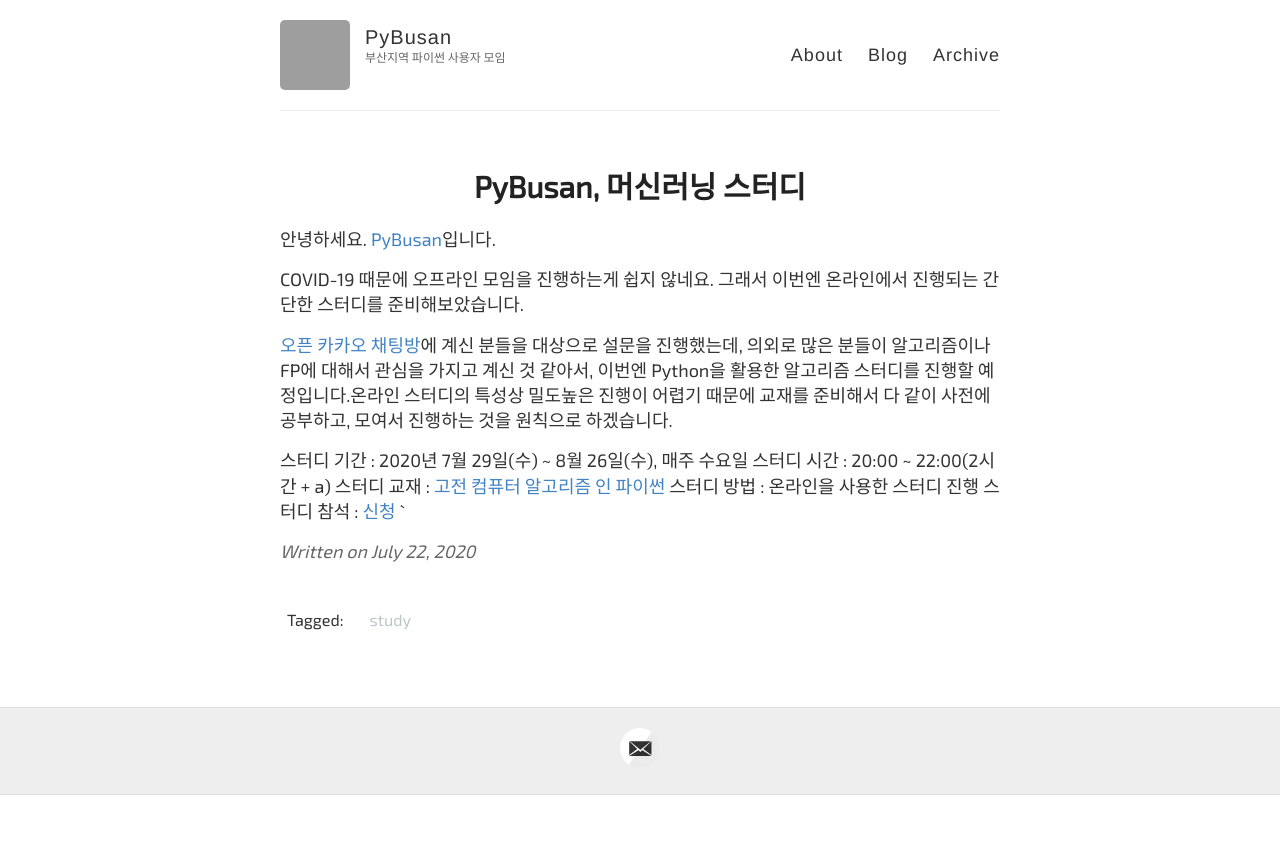
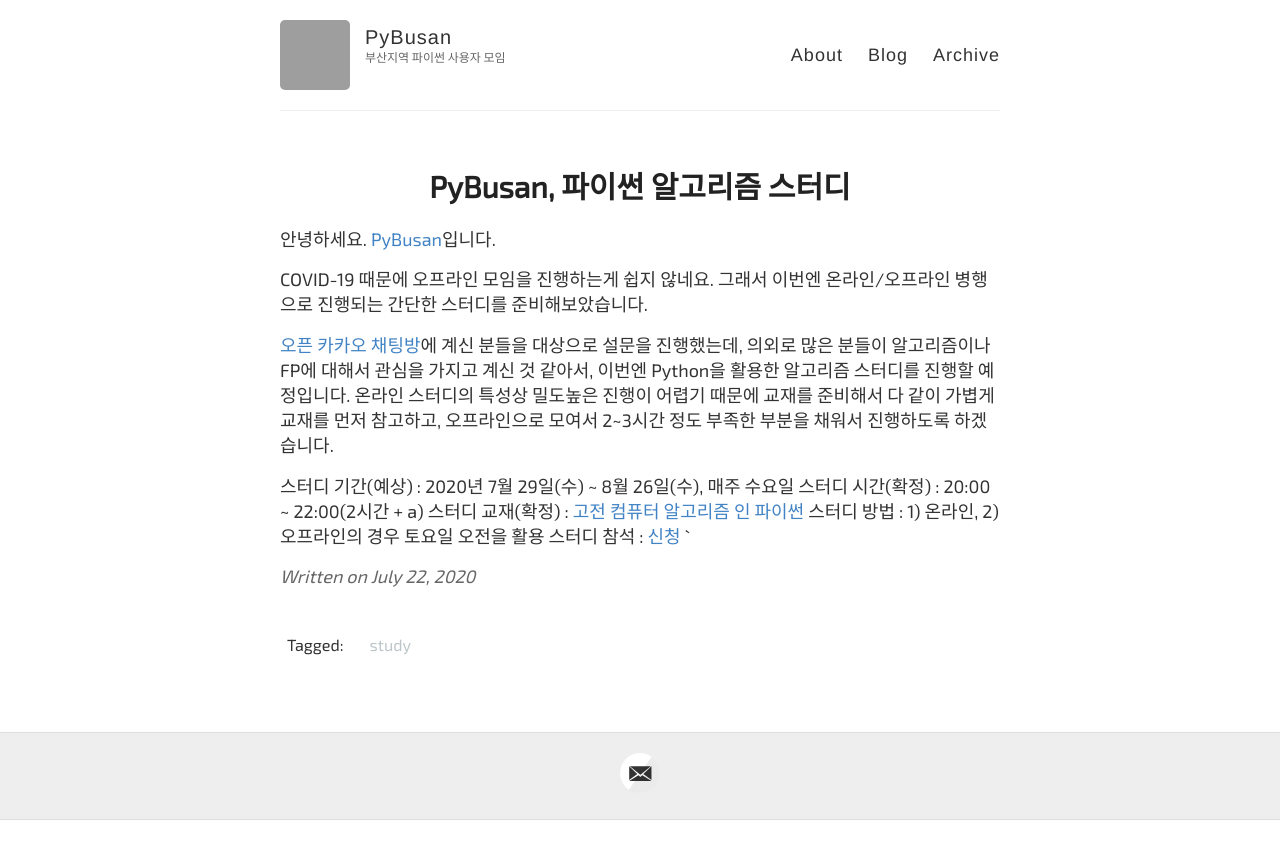
Before and after one commit to pybusan/pybusan.github.io, a Jekyll site: the page built from _posts/2020-07-22-PyBusan_With_Online_Study.md, in a window 1280 px wide. Shown: the top 859 px of the page. Built offline with Jekyll 4.4.1, drawn with Linux system fonts in a browser that asks for light colours; some web fonts are replaced; comment, search, counter and statistics services are not loaded; grey boxes are pictures that could not be loaded.

Commit message:
Update 2020-07-22-PyBusan_With_Online_Study.md

```diff
--- a/_posts/2020-07-22-PyBusan_With_Online_Study.md
+++ b/_posts/2020-07-22-PyBusan_With_Online_Study.md
@@ -1,19 +1,19 @@
 ---
 layout: post
-title: PyBusan, 머신러닝 스터디
+title: PyBusan, 파이썬 알고리즘 스터디
 author: 한상곤
 tags: study
 ---
 
 안녕하세요. [PyBusan](mailto:pybusan@gmail.com)입니다.
 
-COVID-19 때문에 오프라인 모임을 진행하는게 쉽지 않네요. 그래서 이번엔 온라인에서 진행되는 간단한 스터디를 준비해보았습니다.
+COVID-19 때문에 오프라인 모임을 진행하는게 쉽지 않네요. 그래서 이번엔 온라인/오프라인 병행으로 진행되는 간단한 스터디를 준비해보았습니다.
 
-[오픈 카카오 채팅방](https://open.kakao.com/o/g6JQlVdb)에 계신 분들을 대상으로 설문을 진행했는데, 의외로 많은 분들이 알고리즘이나 FP에 대해서 관심을 가지고 계신 것 같아서, 이번엔 Python을 활용한 알고리즘 스터디를 진행할 예정입니다.온라인 스터디의 특성상 밀도높은 진행이 어렵기 때문에 교재를 준비해서 다 같이 사전에 공부하고, 모여서 진행하는 것을 원칙으로 하겠습니다.
+[오픈 카카오 채팅방](https://open.kakao.com/o/g6JQlVdb)에 계신 분들을 대상으로 설문을 진행했는데, 의외로 많은 분들이 알고리즘이나 FP에 대해서 관심을 가지고 계신 것 같아서, 이번엔 Python을 활용한 알고리즘 스터디를 진행할 예정입니다. 온라인 스터디의 특성상 밀도높은 진행이 어렵기 때문에 교재를 준비해서 다 같이 가볍게 교재를 먼저 참고하고, 오프라인으로 모여서 2~3시간 정도 부족한 부분을 채워서 진행하도록 하겠습니다.
 
-스터디 기간 : 2020년 7월 29일(수) ~ 8월 26일(수), 매주 수요일
-스터디 시간 : 20:00 ~ 22:00(2시간 + a)
-스터디 교재 : [고전 컴퓨터 알고리즘 인 파이썬](https://ridibooks.com/books/443000749?_s=search&_q=%ED%8C%8C%EC%9D%B4%EC%8D%AC+%EA%B3%A0%EC%A0%84)
-스터디 방법 : 온라인을 사용한 스터디 진행
+스터디 기간(예상) : 2020년 7월 29일(수) ~ 8월 26일(수), 매주 수요일
+스터디 시간(확정) : 20:00 ~ 22:00(2시간 + a)
+스터디 교재(확정) : [고전 컴퓨터 알고리즘 인 파이썬](https://ridibooks.com/books/443000749?_s=search&_q=%ED%8C%8C%EC%9D%B4%EC%8D%AC+%EA%B3%A0%EC%A0%84)
+스터디 방법 : 1) 온라인, 2) 오프라인의 경우 토요일 오전을 활용
 스터디 참석 : [신청](#)
 `
```
